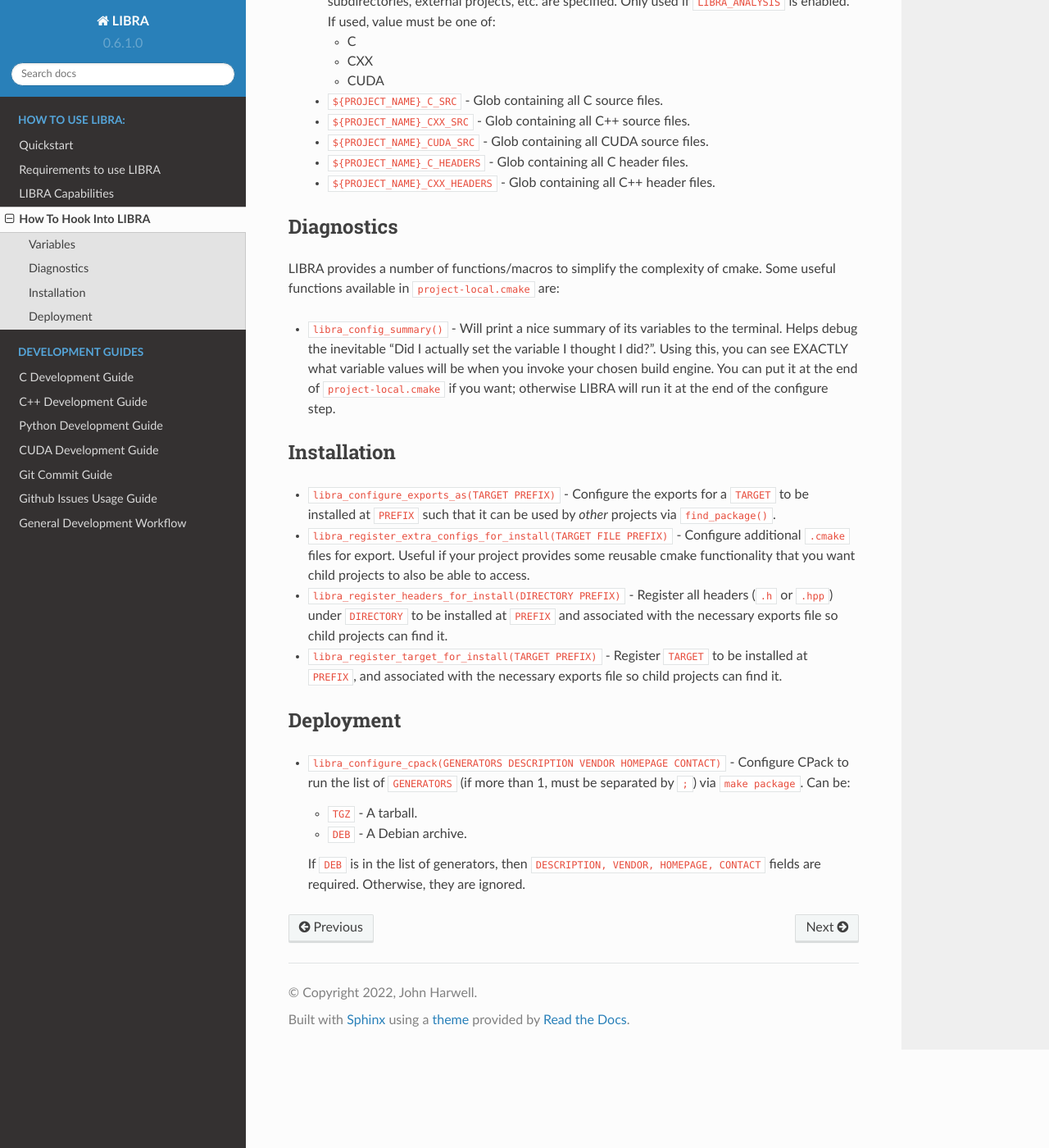
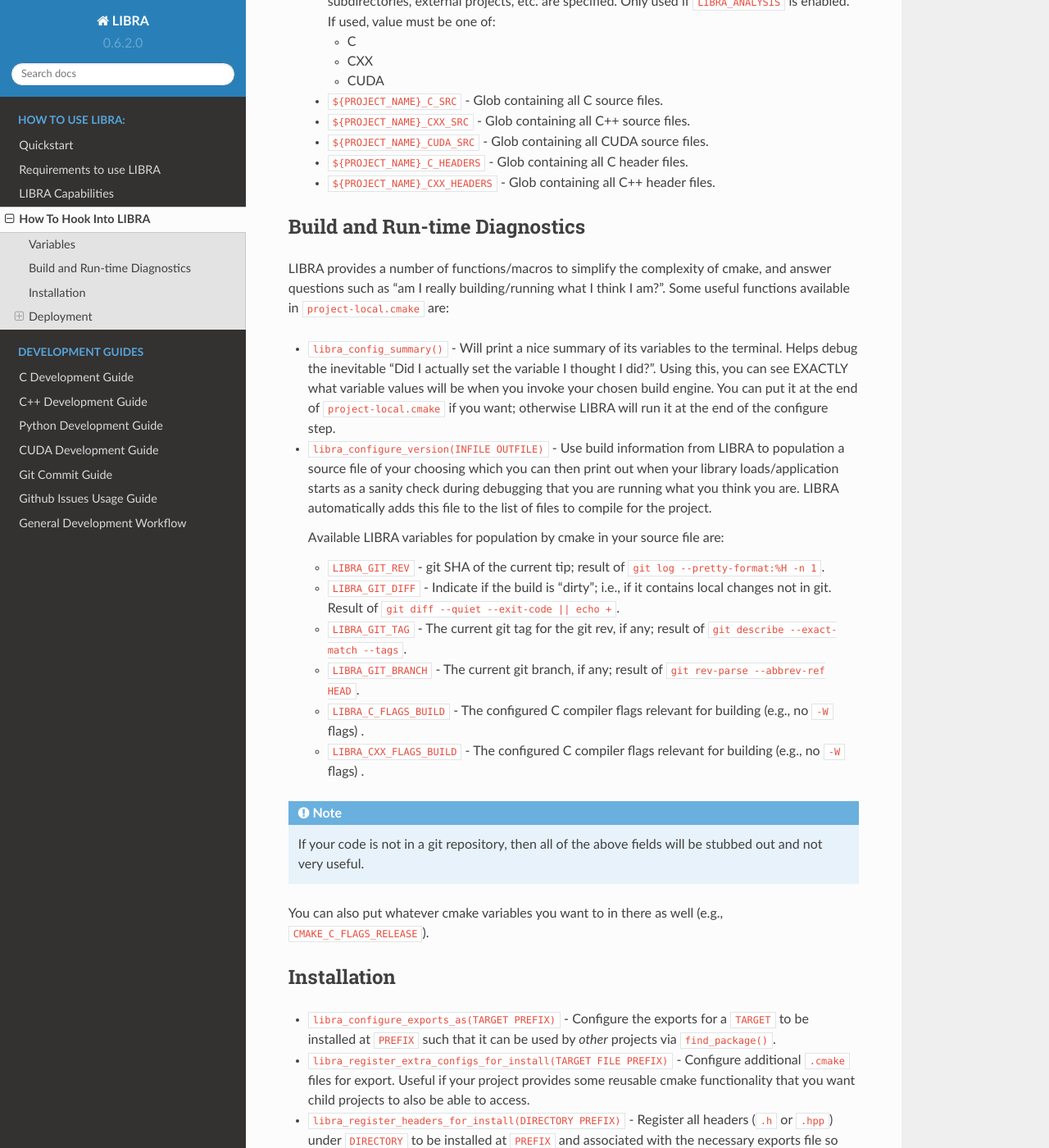
Before and after one commit to jharwell/libra, a Sphinx documentation site: the page built from docs/usage/project-local.rst, in a window 1280 px wide and 1400 px high, scrolled down 669 px. Shown: the whole window at 82% size. Built offline with Sphinx 7.4.7 and the Read the Docs theme 2.0.0, drawn with Linux system fonts in a browser that asks for light colours; some of the changed text lies outside the part shown.

Commit message:
enh(#46): Add compiler flags to versioning info
- Also document what variables can be expanded in the version file

```diff
--- a/docs/conf.py
+++ b/docs/conf.py
@@ -61,9 +61,9 @@
 # built documents.
 #
 # The short X.Y version.
-version = '0.6.1.0'
+version = '0.6.2.0'
 # The full version, including alpha/beta/rc tags.
-release = '0.6.1.0'
+release = '0.6.2.0'
 
 # The language for content autogenerated by Sphinx. Refer to documentation
 # for a list of supported languages.
--- a/docs/usage/capabilities.rst
+++ b/docs/usage/capabilities.rst
@@ -36,6 +36,9 @@
 - ``OPT`` - Optimized mode. Turns on all compiler warnings and maximum
   optimizations (``O2``), which is separate from enabled automatic/OpenMP based
   paralellization. Defines ``NDEBUG``.
+
+If you don't select one via ``-DCMAKE_BUILD_TYPE=XXX`` at configure time, you
+get ``DEV``.
 
 Configuring The Build Process
 -----------------------------
--- a/docs/usage/project-local.rst
+++ b/docs/usage/project-local.rst
@@ -46,11 +46,12 @@
 
   - ``${PROJECT_NAME}_CXX_HEADERS`` - Glob containing all C++ header files.
 
-Diagnostics
-===========
+Build and Run-time Diagnostics
+==============================
 
-LIBRA provides a number of functions/macros to simplify the complexity of
-cmake. Some useful functions available in ``project-local.cmake`` are:
+LIBRA provides a number of functions/macros to simplify the complexity of cmake,
+and answer questions such as "am I really building/running what I think I
+am?". Some useful functions available in ``project-local.cmake`` are:
 
 - ``libra_config_summary()`` - Will print a nice summary of its variables to the
   terminal. Helps debug the inevitable "Did I actually set the variable I
@@ -58,6 +59,39 @@
   when you invoke your chosen build engine. You can put it at the end of
   ``project-local.cmake`` if you want; otherwise LIBRA will run it at the end of
   the configure step.
+
+- ``libra_configure_version(INFILE OUTFILE)`` - Use build information from LIBRA
+  to population a source file of your choosing which you can then print out when
+  your library loads/application starts as a sanity check during debugging that
+  you are running what you think you are. LIBRA automatically adds this file to
+  the list of files to compile for the project.
+
+  Available LIBRA variables for population by cmake in your source file are:
+
+  - ``LIBRA_GIT_REV`` - git SHA of the current tip; result of ``git log
+    --pretty-format:%H -n 1``.
+
+  - ``LIBRA_GIT_DIFF`` - Indicate if the build is "dirty"; i.e., if it contains
+    local changes not in git. Result of ``git diff --quiet --exit-code || echo
+    +``.
+
+  - ``LIBRA_GIT_TAG`` - The current git tag for the git rev, if any; result of
+    ``git describe --exact-match --tags``.
+
+  - ``LIBRA_GIT_BRANCH`` - The current git branch, if any; result of ``git
+    rev-parse --abbrev-ref HEAD``.
+
+  - ``LIBRA_C_FLAGS_BUILD`` - The configured C compiler flags relevant for
+    building (e.g., no ``-W`` flags) .
+
+  - ``LIBRA_CXX_FLAGS_BUILD`` - The configured C compiler flags relevant for
+    building (e.g., no ``-W`` flags) .
+
+.. NOTE:: If your code is not in a git repository, then all of the above fields
+          will be stubbed out and not very useful.
+
+You can also put whatever cmake variables you want to in there as well (e.g.,
+``CMAKE_C_FLAGS_RELEASE``).
 
 Installation
 ============
@@ -91,5 +125,14 @@
   - ``DEB`` - A Debian archive.
 
 
-  If ``DEB`` is in the list of generators, then ``DESCRIPTION, VENDOR, HOMEPAGE,
-  CONTACT`` fields are required. Otherwise, they are ignored.
+``TGZ`` Generator Notes
+-----------------------
+
+- The ``DESCRIPTION, VENDOR, HOMEPAGE, CONTACT`` fields are ignored.
+
+``DEB`` Generator Notes
+-----------------------
+
+- .deb packages are set to always install into ``/usr/local``, unless
+  ``CPACK_PACKAGE_INSTALL_DIRECTORY`` is set prior to calling
+  ``libra_configure_cpack()``.
```
Also changed, not shown: 9 other files.
